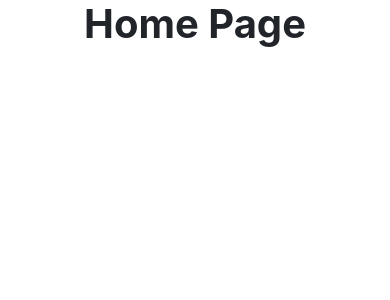
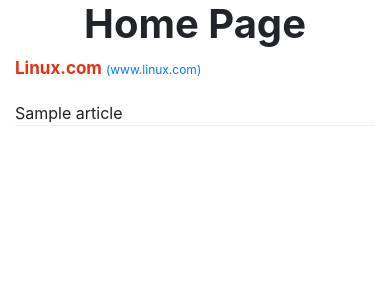
Before and after one commit to Nikolai-veb/Content_Generator, a Django app: page / in a window 390 px wide. Shown: the part 56-356 px from the top of the page. Run offline with Django 3.2, Linux system fonts and the light colour scheme; tables that the repository leaves empty hold one stand-in row (values such as "Sample post").

Commit message:
correct template

```diff
--- a/generator/templates/base.html
+++ b/generator/templates/base.html
@@ -40,7 +40,6 @@
                     </div>
               </nav>
 
-              <h1 class="text-center" style="font-weight: bold;">Home Page</h1>
               <div class="content">
                       {% block content %}{% endblock %}
               </div>
--- a/generator/templates/generator/site_list.html
+++ b/generator/templates/generator/site_list.html
@@ -2,39 +2,41 @@
 {% block title %}
 {% endblock %}
 {% block content %}
-    <div class="product-standard product-grid">
-        <div class="container container-42">
-            <div class="tab-content">
-                <div id="all" class="tab-pane fade in active">
+<div class="title">
+    <h1 class="text-center" style="font-weight: bold;">Home Page</h1>
+</div>
+<div class="container">
     <div class="row">
 {% for site in sites %}
-                        <div class="col-md-15 col-sm-3 col-xs-6 product-item">
-                            <div class="product-images">
-                                <p style="font-weight: bold; ">
-                                    <a style="color: rgb(234, 47, 16); font-size: 17px; --darkreader-inline-color:#f74427;" href="{{ site.url }}" target="_blank" data-darkreader-inline-color="">{{ site.name }}</a>
+<div class="col-md-4">
+    <p style="font-weight: bold; margin-bottom: 0px;">
+        <a style="color: rgb(234, 47, 16); font-size: 17px; --darkreader-inline-color:#f74427;" href="https://www.linux.com/" target="_blank" data-darkreader-inline-color="">
+            Linux.com
+        </a>
+        <span style="font-weight: normal; color: rgb(153, 153, 153); font-size: 75%; --darkreader-inline-color:#aaa296;" data-darkreader-inline-color="">
+            <a href="https://www.linux.com/" target="_blank">(www.linux.com)</a>
+        </span>
     </p>
+    <p class="two-line-ellipsis" style="color: rgb(153, 153, 153); --darkreader-inline-color:#aaa296;" data-darkreader-inline-color="">
+        <span class="ellip">
+            <span style="white-space: nowrap;">
 
-                            </div>
-                            <div class="product-info-ver2">
-
+            </span>
+        </span>
+    </p>
     <ul style="list-style: none; padding-left: 0px;">
         {% for article in site.article.values %}
         <li style="padding: 3px 0px 0px; border-bottom: 1px solid rgb(238, 237, 237); --darkreader-inline-border-bottom:#313539;" class=" " data-darkreader-inline-border-bottom="">
-                                        <a class="one-line-ellipsis" style="color: rgb(34, 34, 34); --darkreader-inline-color:#d7d3cd;" href="{{ article.url }}" target="_blank" tabindex="0" data-toggle="popover" data-html="true" data-placement="auto" data-content="<a style=&quot;font-weight: bold; color: #fff; text-decoration: none;&quot; href=&quot;https://mobile.twitter.com/Linus__Torvalds/status/636194310552064000?p=v&quot;>Happy Birthday Linux ! pic.twitter.com/8KO1GCmNoN </a><br>Happy Birthday Linux !  pic.twitter.com/8KO1GCmNoN" data-darkreader-inline-color="" data-original-title="" title="">
-                                            <span class="ellip ellip-line">{{ article.name }}</span>
+            <a class="one-line-ellipsis" style="color: rgb(34, 34, 34); --darkreader-inline-color:#d7d3cd;" href="{{ article.url }}" target="_blank" tabindex="0" data-toggle="popover" data-html="true" data-placement="auto" data-content="><a style=&quot;font-weight: bold; color: #fff; text-decoration: none;&quot; href=&quot;https://www.linux.com/news/vmware-talks-acquire-pivotal&quot;>
+                <span class="ellip ellip-line">
+                    {{ article.name }}
+                </span>
             </a>
         </li>
         {% endfor %}
     </ul>
-
-                            </div>
 </div>
 {% endfor %}
     </div>
-
 </div>
-            </div>
-        </div>
-    </div>
-
 {% endblock %}
```
Lines whose indentation alone changed are shown as unchanged.
